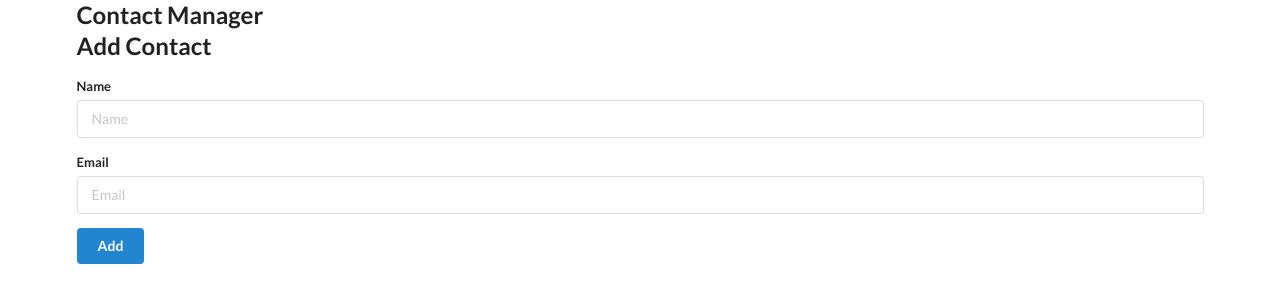
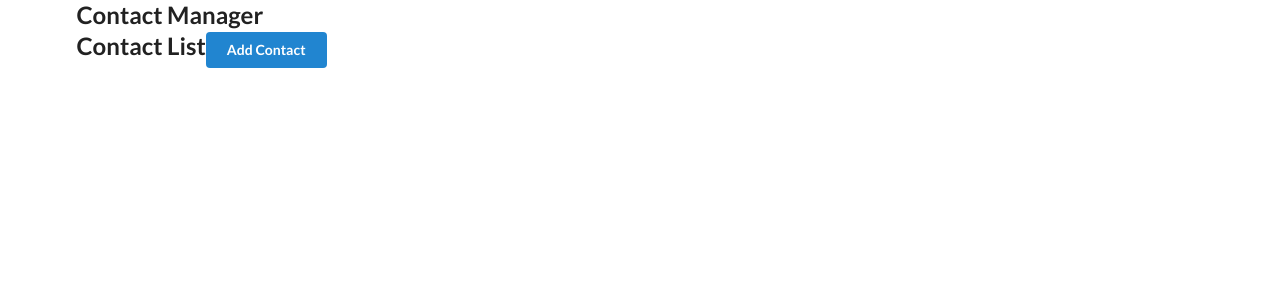
Before and after one commit to PD10/CONTACT-APP, a React (Create React App) app: page / in a window 1280 px wide. Shown: the top 302 px of the page. Built offline with nearby package versions, Linux system fonts and the light colour scheme.

Commit message:
Adding routing

```diff
--- a/src/components/AddContact.js
+++ b/src/components/AddContact.js
@@ -31,6 +31,8 @@ const AddContact = (props) => {
 
         props.addContactHandler(contact);
         setContact({ name: "", email: "" });
+
+        props.history.push("/");
     }
 
     return (
--- a/src/components/App.js
+++ b/src/components/App.js
@@ -1,8 +1,10 @@
 import React, { useState, useEffect } from "react";
+import { BrowserRouter as Router, Switch, Route } from 'react-router-dom';
 import { v4 as uuid } from 'uuid';
 import Header from "./Header";
 import AddContact from "./AddContact";
 import ContactList from "./ContactList";
+import ContactDetail from "./ContactDetail";
 // import ParentComponent from "./ParentComponent";
 // import './App.css';
 
@@ -50,10 +52,45 @@ function App() {
 
   return (
     <div className = "ui container">
-      <Header />
-      <AddContact addContactHandler={addContactHandler} />
-      <ContactList contacts={contacts} removeContactHandler={removeContactHandler}/>
-      {/* <ParentComponent /> */}
+      <Router>
+        <Header />
+        <Switch>
+          {/* This is scenario of child to parent communication as only function is passed as props */}
+          <Route
+            path = "/add"
+            exact
+            render = {(props) =>
+              <AddContact
+                // Destructuring the props and unpacking it
+                {...props}
+                addContactHandler={addContactHandler}
+              />
+            }
+          />
+          {/* This is scenario of child to parent communication as function is passed as props + scenario of parent to child communication as data is passed from parent to child*/}
+          <Route
+            path = "/"
+            render = {(props) =>
+              <ContactList
+                  // Destructuring the props and unpacking it
+                  {...props}
+                  contacts={contacts}
+                  removeContactHandler={removeContactHandler}
+              />
+            }
+          />
+          <Route
+            path = "/contact/:id"
+            render = {(props) =>
+              <ContactDetail
+                // Destructuring the props and unpacking it
+                {...props}
+              />
+            }
+          />
+        </Switch>
+        {/* <ParentComponent /> */}
+      </Router>
     </div>
   );
 }
--- a/src/components/ContactCard.js
+++ b/src/components/ContactCard.js
@@ -1,4 +1,5 @@
 import React from 'react';
+import { Link } from 'react-router-dom';
 
 const ContactCard = (props) => {
     const {
@@ -9,12 +10,14 @@ const ContactCard = (props) => {
     return (
         <div className = "item">
             <div className = "content">
+                <Link to = {{ pathName: `/contact/${contact.id}`, state: {contact: contact}}}>
                     <div className = "header">
                         {contact.name}
                     </div>
                     <div>
                         {contact.email}
                     </div>
+                </Link>
             </div>
             <i
                 className = "trash alternate outline icon"
--- /dev/null
+++ b/src/components/ContactDetail.js
@@ -0,0 +1,27 @@
+import React from 'react';
+import { Link } from 'react-router-dom';
+
+const ContactDetail = (props) => {
+    const {
+        id,
+        name,
+        email
+    } = props.location.state.contact;
+    return (
+        <div className = "main">
+            <div className = "ui card centered">
+                <div className = "content">
+                    <div className = "header">{name}</div>
+                    <div className = "description">{email}</div>
+                </div>
+            </div>
+            <div className = "center-div">
+                <Link to = "/">
+                    <button className="ui button blue center">Back to contact list</button>
+                </Link>
+            </div>
+        </div>
+    );
+};
+
+export default ContactDetail;
--- a/src/components/ContactList.js
+++ b/src/components/ContactList.js
@@ -1,4 +1,5 @@
 import React from 'react';
+import { Link } from 'react-router-dom';
 import ContactCard from './ContactCard';
 
 const ContactList = (props) => {
@@ -13,8 +14,14 @@ const ContactList = (props) => {
     const contactList = props.contacts.map(contact => <ContactCard contact = {contact} handleDelete = {handleDelete} key={contact.id} />);
 
     return (
-        <div className = "ui celled list">
-            {contactList}
+        <div class = "main">
+            <h2>
+                Contact List
+                <Link to = "/add">
+                    <button className = "ui button blue right" >Add Contact</button>
+                </Link>
+            </h2>
+            <div className = "ui celled list">{contactList}</div>
         </div>
     );
 }
```
Lines whose indentation alone changed are shown as unchanged.
